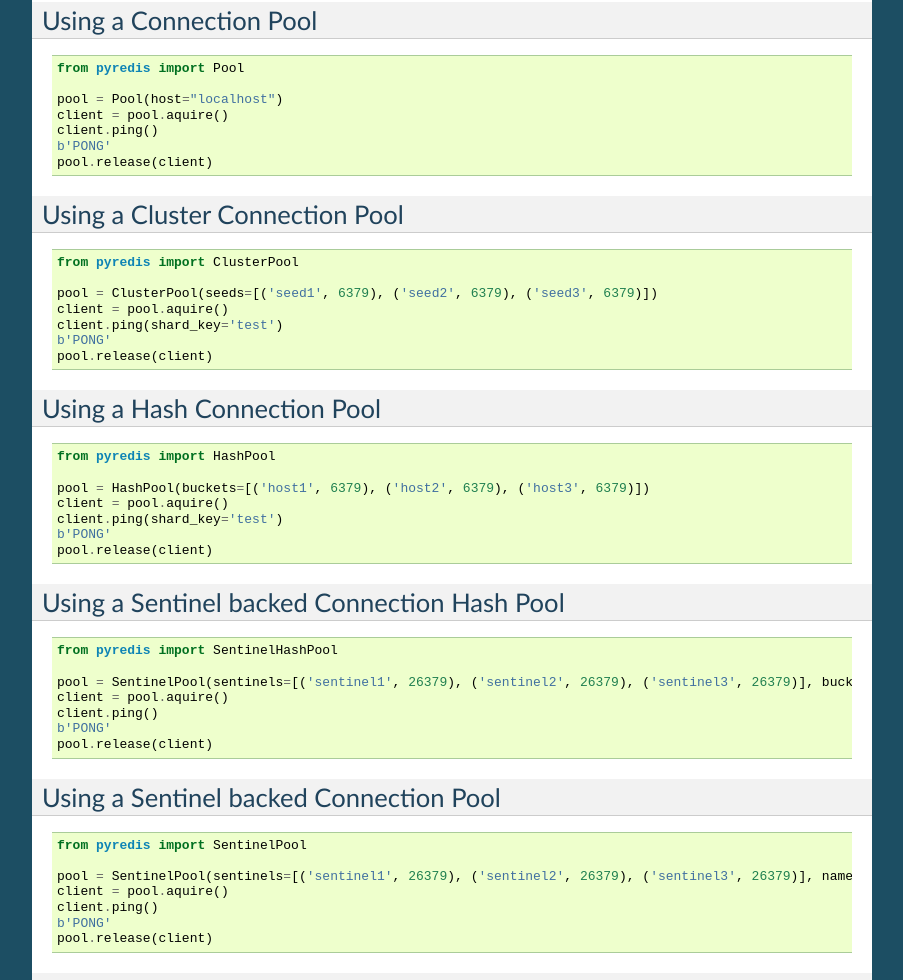
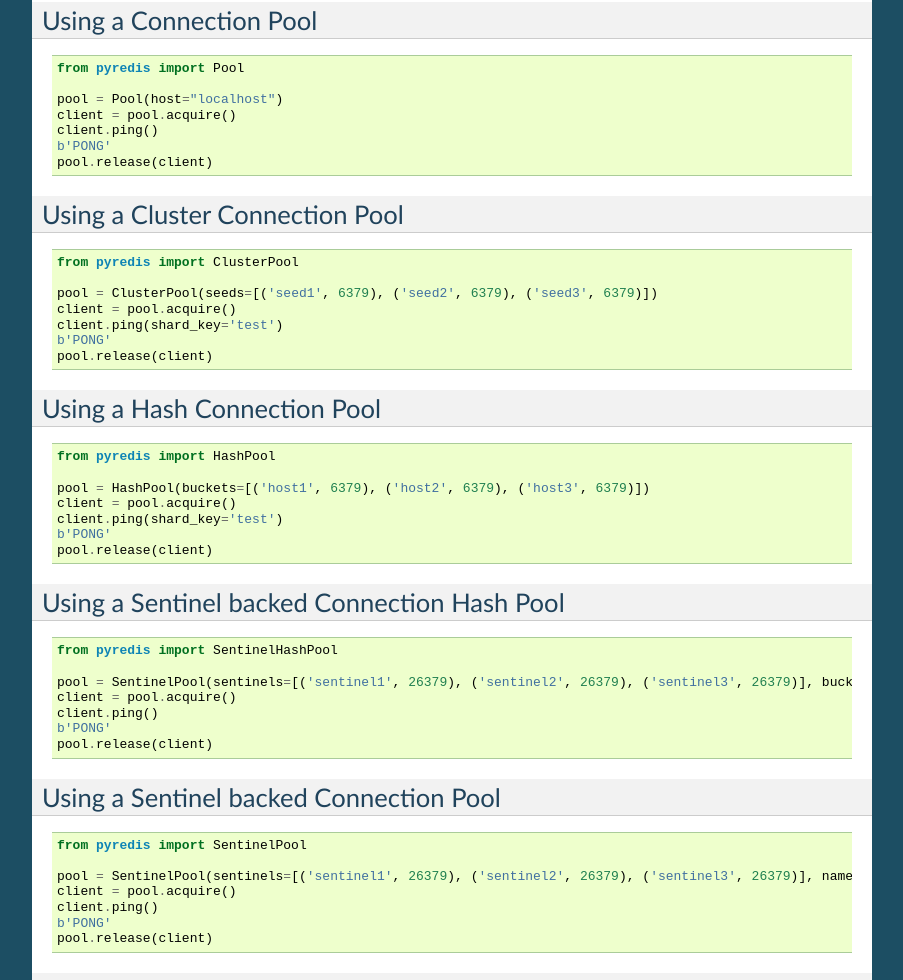
Before and after one commit to schlitzered/pyredis, a Sphinx documentation site: the page built from docs/source/example.rst, in a window 1280 px wide and 1400 px high, scrolled down 795 px. Shown: the part 152-1132 px from the top of the window, without its empty margins (198-1101 px from the left). Built offline with Sphinx 7.4.7, drawn with Linux system fonts in a browser that asks for light colours.

Commit message:
Fix typo for acquire pool method - it's "aquire" in doc

```diff
--- a/docs/source/example.rst
+++ b/docs/source/example.rst
@@ -66,7 +66,7 @@ Using a Connection Pool
     from pyredis import Pool
 
     pool = Pool(host="localhost")
-    client = pool.aquire()
+    client = pool.acquire()
     client.ping()
     b'PONG'
     pool.release(client)
@@ -79,7 +79,7 @@ Using a Cluster Connection Pool
     from pyredis import ClusterPool
 
     pool = ClusterPool(seeds=[('seed1', 6379), ('seed2', 6379), ('seed3', 6379)])
-    client = pool.aquire()
+    client = pool.acquire()
     client.ping(shard_key='test')
     b'PONG'
     pool.release(client)
@@ -92,7 +92,7 @@ Using a Hash Connection Pool
     from pyredis import HashPool
 
     pool = HashPool(buckets=[('host1', 6379), ('host2', 6379), ('host3', 6379)])
-    client = pool.aquire()
+    client = pool.acquire()
     client.ping(shard_key='test')
     b'PONG'
     pool.release(client)
@@ -105,7 +105,7 @@ Using a Sentinel backed Connection Hash Pool
     from pyredis import SentinelHashPool
 
     pool = SentinelPool(sentinels=[('sentinel1', 26379), ('sentinel2', 26379), ('sentinel3', 26379)], buckets=['bucket1', 'bucket2', 'bucket3*])
-    client = pool.aquire()
+    client = pool.acquire()
     client.ping()
     b'PONG'
     pool.release(client)
@@ -118,7 +118,7 @@ Using a Sentinel backed Connection Pool
     from pyredis import SentinelPool
 
     pool = SentinelPool(sentinels=[('sentinel1', 26379), ('sentinel2', 26379), ('sentinel3', 26379)], name=pool_name)
-    client = pool.aquire()
+    client = pool.acquire()
     client.ping()
     b'PONG'
     pool.release(client)
```
